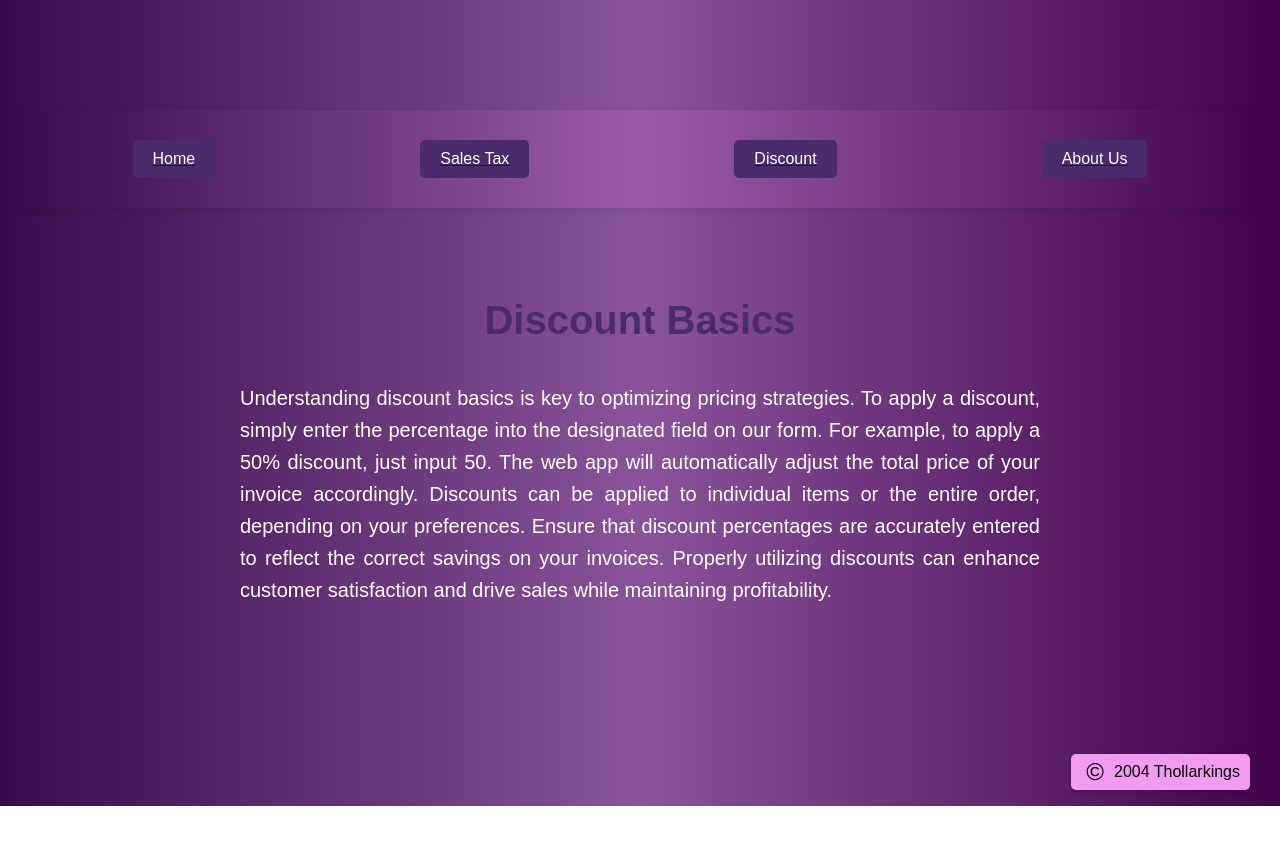
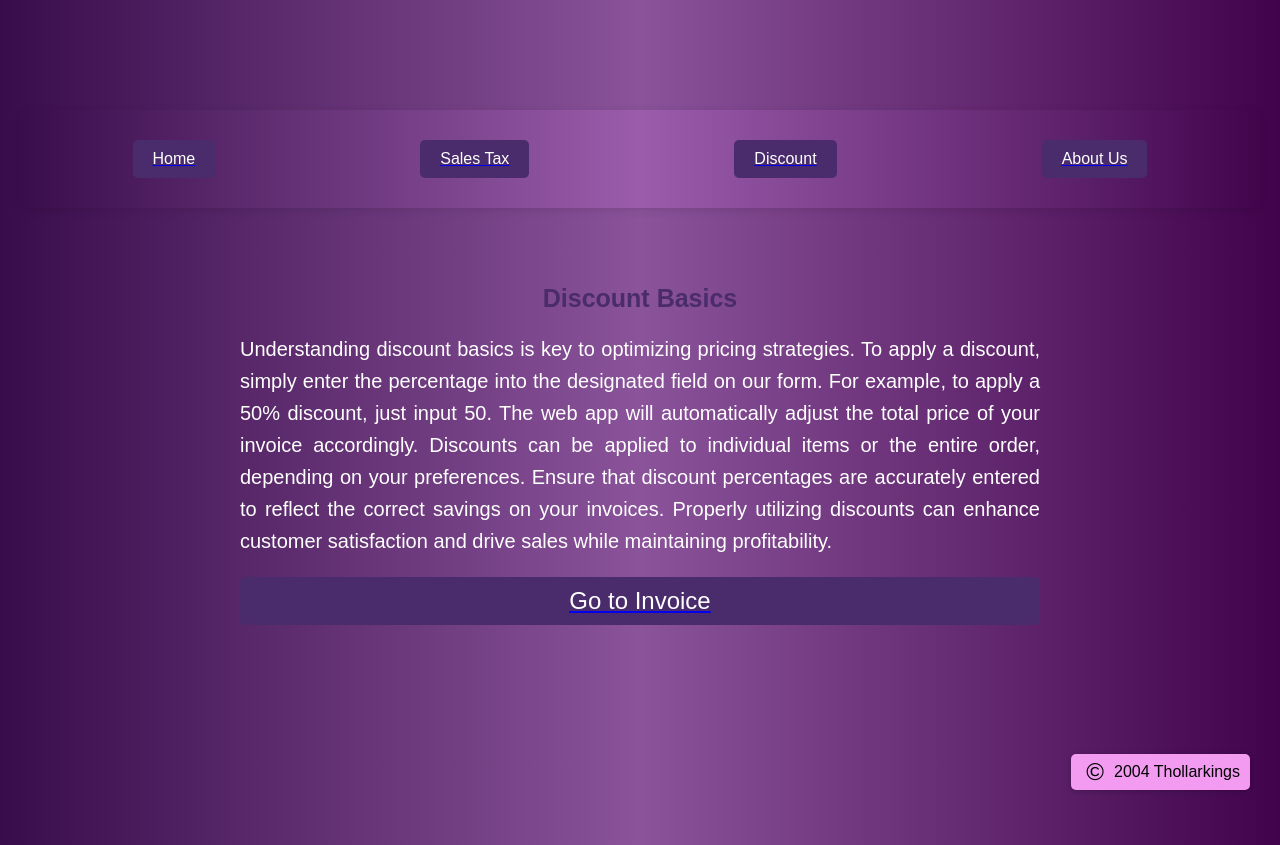
Before and after one commit to Thollarkings/InvoiceMax, a React (Create React App) app: page /discount in a window 1280 px wide. Before the commit the page ends 806 px from the top, so only its background shows below. Built offline with nearby package versions, Linux system fonts and the light colour scheme.

Commit message:
Some major tweaks done

```diff
--- a/src/App.js
+++ b/src/App.js
@@ -70,7 +70,7 @@ const Navigation = () => {
         <div className="button-container">
             {location.pathname !== '/printable' && (
                 <>
-                    <Link to="/invoice">
+                    <Link to="/">
                         <button className="home-button">Home</button>
                     </Link>
                     <Link to="/sales-tax">
--- a/src/components/AboutUs.js
+++ b/src/components/AboutUs.js
@@ -1,7 +1,21 @@
-import React from 'react';
-import './AboutUs.css'; // Import the CSS file for specific styles
+import React, { useState } from 'react';
+import { Link } from 'react-router-dom'; // Ensure you have this import for routing
 
 const AboutUs = () => {
+    const [isHovered, setIsHovered] = useState(false);
+
+    const buttonStyle = {
+        padding: '10px 20px',
+        fontSize: '1.2em',
+        backgroundColor: '#4a2c6c', // Button color
+        color: 'white', // Text color
+        border: 'none', // Remove border
+        borderRadius: '5px', // Rounded corners
+        cursor: 'pointer', // Pointer cursor on hover
+        transform: isHovered ? 'scale(1.1)' : 'scale(1)', // Enlarge on hover
+        transition: 'transform 0.2s', // Smooth transition
+    };
+
     return (
         <div className="about-us-container">
             <h2>About Us</h2>
@@ -11,6 +25,19 @@ const AboutUs = () => {
             <div className="contact-us">
                 <p>Contact Us: <a href="mailto:Mediaxtreme1@gmail.com">Mediaxtreme1@gmail.com</a></p>
             </div>
+
+            {/* Button moved to the bottom */}
+            <div className="invoice-button-container">
+                <Link to="/invoice">
+                    <button
+                        style={buttonStyle}
+                        onMouseEnter={() => setIsHovered(true)} // Set hover state to true
+                        onMouseLeave={() => setIsHovered(false)} // Set hover state to false
+                    >
+                        Go to Invoice
+                    </button>
+                </Link>
+            </div>
         </div>
     );
 };
--- a/src/components/Discount.js
+++ b/src/components/Discount.js
@@ -1,12 +1,39 @@
-import React from 'react';
+import React, { useState } from 'react';
+import { Link } from 'react-router-dom'; // Ensure you have this import for routing
 
 const Discount = () => {
+    const [isHovered, setIsHovered] = useState(false);
+
+    const buttonStyle = {
+        padding: '10px 20px',
+        fontSize: '1.2em',
+        backgroundColor: '#4a2c6c', // Button color
+        color: 'white', // Text color
+        border: 'none', // Remove border
+        borderRadius: '5px', // Rounded corners
+        cursor: 'pointer', // Pointer cursor on hover
+        transform: isHovered ? 'scale(1.1)' : 'scale(1)', // Enlarge on hover
+        transition: 'transform 0.2s', // Smooth transition
+    };
+
     return (
         <div className="discount">
             <h2>Discount Basics</h2>
             <p>
-            Understanding discount basics is key to optimizing pricing strategies. To apply a discount, simply enter the percentage into the designated field on our form. For example, to apply a 50% discount, just input 50. The web app will automatically adjust the total price of your invoice accordingly. Discounts can be applied to individual items or the entire order, depending on your preferences. Ensure that discount percentages are accurately entered to reflect the correct savings on your invoices. Properly utilizing discounts can enhance customer satisfaction and drive sales while maintaining profitability.
-                </p>
+                Understanding discount basics is key to optimizing pricing strategies. To apply a discount, simply enter the percentage into the designated field on our form. For example, to apply a 50% discount, just input 50. The web app will automatically adjust the total price of your invoice accordingly. Discounts can be applied to individual items or the entire order, depending on your preferences. Ensure that discount percentages are accurately entered to reflect the correct savings on your invoices. Properly utilizing discounts can enhance customer satisfaction and drive sales while maintaining profitability.
+            </p>
+            {/* Button moved to the bottom */}
+            <div className="invoice-button-container">
+                <Link to="/invoice">
+                    <button
+                        style={buttonStyle}
+                        onMouseEnter={() => setIsHovered(true)} // Set hover state to true
+                        onMouseLeave={() => setIsHovered(false)} // Set hover state to false
+                    >
+                        Go to Invoice
+                    </button>
+                </Link>
+            </div>
         </div>
     );
 };
--- a/src/components/InvoicePreview.css
+++ b/src/components/InvoicePreview.css
@@ -47,7 +47,7 @@ h4 {
     margin-top: 20px; /* Space above the table */
 }
 
-.invoice-table th,
+
 .invoice-table td {
     padding: 10px; /* Padding for table cells */
     text-align: left; /* Left-align text */
@@ -56,10 +56,13 @@ h4 {
 }
 
 .invoice-table th {
-    background-color: #7e1eec; /* Background color for header */
-    color: rgb(12, 1, 1); /* Text color for header */
+    background-color: #ec1ed0; /* Background color for header */
+    color: rgb(245, 242, 242); /* Text color for header */
     font-weight: bold; /* Bold header text */
+    background: linear-gradient(50deg, #380c4a, #9d0ac6);
 }
+
+
 
 /* Totals section styles */
 .totals {
--- a/src/components/InvoicePreview.js
+++ b/src/components/InvoicePreview.js
@@ -91,7 +91,7 @@ const InvoicePreview = ({ formData }) => {
 
                 <h3>Currency: {formData.currency}</h3>
                 <table className="invoice-table">
-    <thead className="table-header">
+    <thead >
         <tr>
             <th>Description</th>
             <th>Quantity</th>
--- a/src/components/PrintablePage.css
+++ b/src/components/PrintablePage.css
@@ -150,7 +150,7 @@ button {
     .invoice-previewpp {
         border: none; /* Remove border for print */
         background-color: white; /* Ensure background is white */
-        margin-top: -150px;
+        margin-top: -100px;
     }
 
     table {
--- a/src/components/PrintablePage.js
+++ b/src/components/PrintablePage.js
@@ -80,8 +80,9 @@ const PrintablePage = () => {
             </div>
 
             <h3>Currency: {formData.currency}</h3>
-            <table>
-                <thead style={{ backgroundColor: '#4a2c6c', color: 'black' }}>
+
+            <table className="invoice-table">
+    <thead >
         <tr>
             <th>Description</th>
             <th>Quantity</th>
--- a/src/components/SalesTax.js
+++ b/src/components/SalesTax.js
@@ -1,12 +1,39 @@
-import React from 'react';
+import React, { useState } from 'react';
+import { Link } from 'react-router-dom';
 
 const SalesTax = () => {
+    const [isHovered, setIsHovered] = useState(false);
+
+    const buttonStyle = {
+        padding: '10px 20px',
+        fontSize: '1.2em',
+        color: 'white',
+        backgroundColor: '#4a2c6c', // Keep the button color constant
+        border: 'none',
+        borderRadius: '5px',
+        cursor: 'pointer',
+        transform: isHovered ? 'scale(1.1)' : 'scale(1)', // Enlarge on hover
+        transition: 'transform 0.2s', // Smooth transition
+    };
+
     return (
         <div className="sales-tax">
             <h2>How to Determine Sales Tax</h2>
             <p>
                 To determine the sales tax, simply input the percentage for your region or jurisdiction into the designated field on our form. The web app will automatically apply this rate to your total sale amount and make all necessary adjustments. This streamlined approach ensures accurate tax calculations without the need for manual computations. Make sure to input the correct rate for your location to ensure compliance with local tax regulations.
-                </p>
+            </p>
+            {/* New button added below */}
+            <div className="invoice-button-container">
+                <Link to="/invoice">
+                    <button
+                        style={buttonStyle}
+                        onMouseEnter={() => setIsHovered(true)} // Set hover state to true
+                        onMouseLeave={() => setIsHovered(false)} // Set hover state to false
+                    >
+                        Go to Invoice
+                    </button>
+                </Link>
+            </div>
         </div>
     );
 };
--- a/src/styles/InfoButtons.css
+++ b/src/styles/InfoButtons.css
@@ -65,7 +65,7 @@
     .about-us-container,
     .sales-tax,
     .discount
-    .home-button {
+    {
         font-size: 14px; /* Smaller font size */
         line-height: 1.4; /* Slightly reduced line height */
     }
```
Lines whose indentation alone changed are shown as unchanged.
